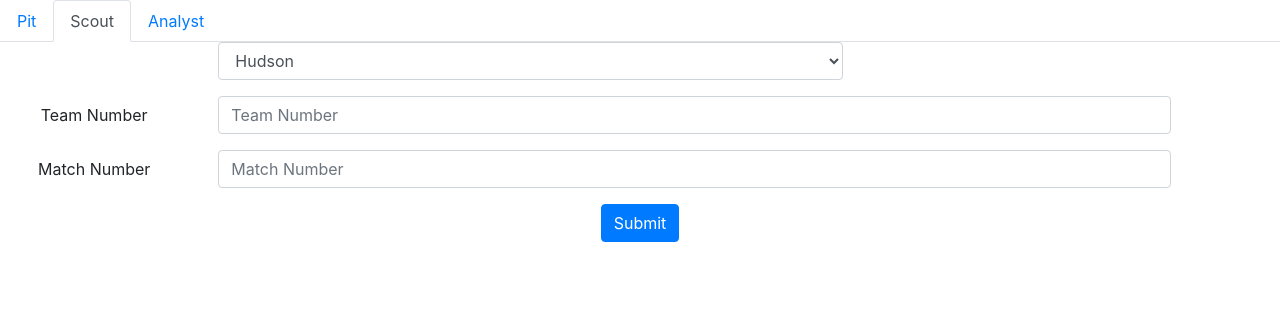
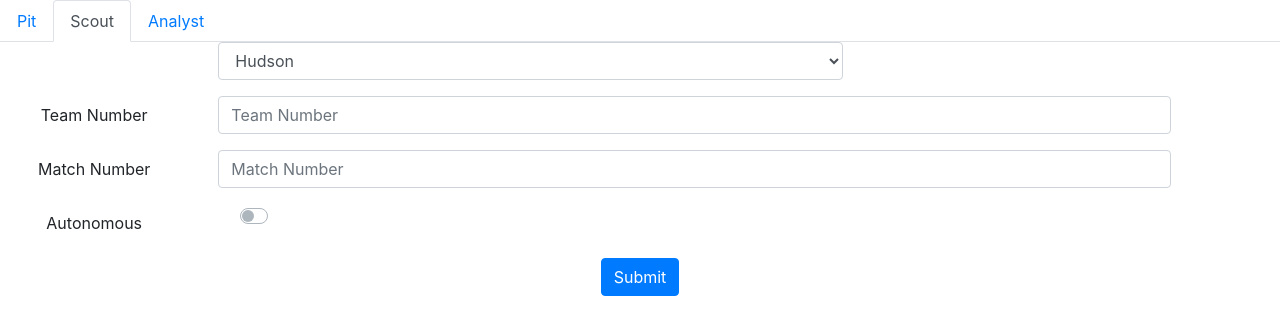
Before and after one commit to RoboTigers/FRCScout2020, a React (Create React App) app in the folder client/: page / in a window 1280 px wide. Both pictures are taken after a click on the tab "Scout". Shown: the top 334 px of the page. Built offline with nearby package versions, Linux system fonts and the light colour scheme.

Commit message:
add toggle for autonomous

```diff
--- a/client/src/components/ScoutContent.js
+++ b/client/src/components/ScoutContent.js
@@ -38,6 +38,19 @@ class ScoutContent extends Component {
     </Col>
   </Form.Group>
 
+  <Form.Group as={Row} controlId="formAuto">
+    <Form.Label column xs="2">
+      Autonomous
+    </Form.Label>
+    <Col xs="1">
+    <Form.Check
+    custom
+    type="switch"
+    label=""
+  />
+    </Col>
+  </Form.Group>
+
   <Button variant="primary" type="submit">
     Submit
   </Button>
```
